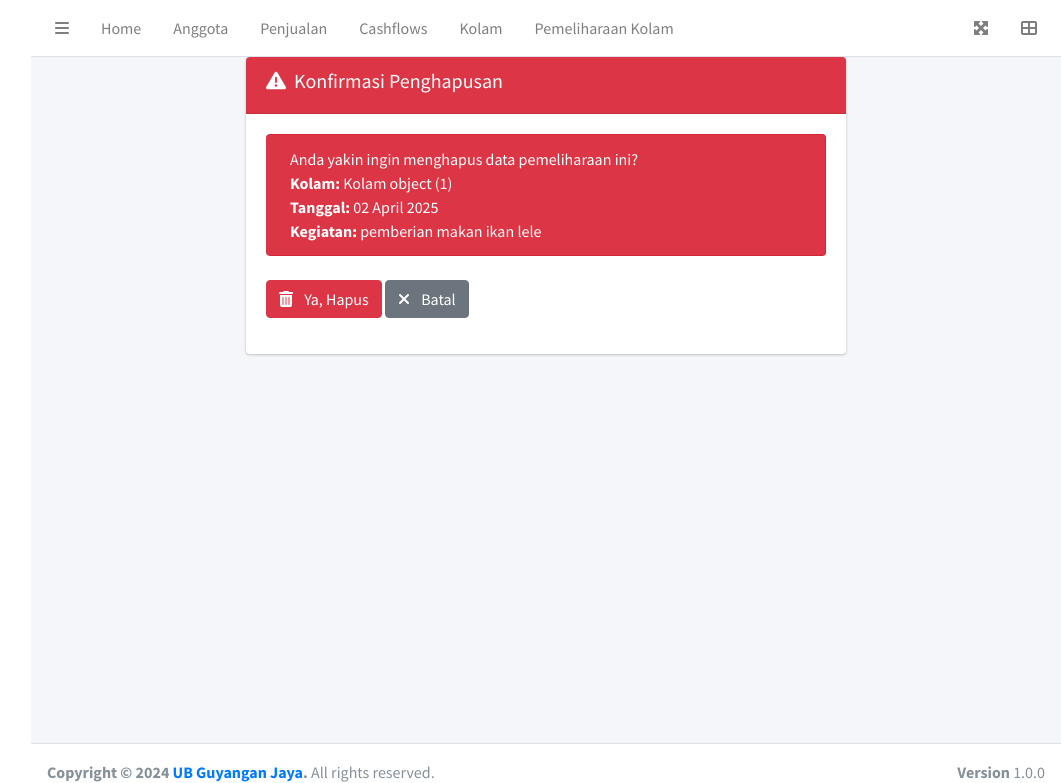
After one commit to rafianto/GuyJayaApp, a Django app: page /pemeliharaan/6/delete/ in a window 1280 px wide. The commit adds this page. Shown: the top 783 px of the page, without its empty margins (219-1280 px from the left). Run offline with Django 5.2, Linux system fonts and the light colour scheme; data comes from the database, SQL or seed files in the repository; both versions use the stored data as it was after the commit; some libraries are stand-ins or nearby versions.

Commit message:
update pemeliharaan kolam

```diff
--- /dev/null
+++ b/pemeliharaan/templates/pemeliharaan/confirm_delete.html
@@ -0,0 +1,39 @@
+{% extends 'myapp_base/base.html' %}
+
+{% block content %}
+<div class="card">
+    <div class="card-header bg-danger text-white">
+        <h5><i class="fas fa-exclamation-triangle mr-2"></i>Konfirmasi Penghapusan</h5>
+    </div>
+    <div class="card-body">
+        <form method="post">
+            {% csrf_token %}
+            <div class="alert alert-danger">
+                <p class="mb-0">Anda yakin ingin menghapus data pemeliharaan ini?</p>
+                <p class="mb-0"><strong>Kolam:</strong> {{ object.kolamdesc }}</p>
+                <p class="mb-0"><strong>Tanggal:</strong> {{ object.tanggal|date:"d F Y" }}</p>
+                <p class="mb-0"><strong>Kegiatan:</strong> {{ object.uraian_kegiatan|truncatechars:50 }}</p>
+            </div>
+
+            <div class="form-group mt-4">
+                <button type="submit" class="btn btn-danger">
+                    <i class="fas fa-trash-alt mr-2"></i> Ya, Hapus
+                </button>
+                <a href="{% url 'pemeliharaan:list' %}" class="btn btn-secondary">
+                    <i class="fas fa-times mr-2"></i> Batal
+                </a>
+            </div>
+        </form>
+    </div>
+</div>
+
+<style>
+    .card {
+        max-width: 600px;
+        margin: 0 auto;
+    }
+    .alert {
+        border-left: 4px solid #dc3545;
+    }
+</style>
+{% endblock %}
--- a/pemeliharaan/templates/pemeliharaan/pemeliharaan_form.html
+++ b/pemeliharaan/templates/pemeliharaan/pemeliharaan_form.html
@@ -28,11 +28,7 @@
                         {% endfor %}
                     </select>
                     <small class="text-muted mt-1 d-block" id="kolam-deskripsi">
-                        {% if form.kolamdesc.value %}
-                            Deskripsi: {{ form.kolamdesc.field.queryset.get(id=form.kolamdesc.value).deskripsi|default:"Tidak ada deskripsi" }}
-                        {% else %}
-                            Pilih kolam untuk melihat deskripsi
-                        {% endif %}
+                        Pilih kolam untuk melihat deskripsi
                     </small>
                     {% if form.kolamdesc.errors %}
                         <div class="invalid-feedback d-block">
--- a/pemeliharaan/views.py
+++ b/pemeliharaan/views.py
@@ -1,38 +1,55 @@
 from django.views.generic import ListView, CreateView, UpdateView, DeleteView
 from django.urls import reverse_lazy
 from django import forms
+from django.contrib import messages
 from .models import PemeliharaanKolam
 
-# Create a ModelForm for PemeliharaanKolam
 class PemeliharaanKolamForm(forms.ModelForm):
     class Meta:
         model = PemeliharaanKolam
-        fields = '__all__'  # or specify fields explicitly: ['field1', 'field2', ...]
+        fields = '__all__'
+        widgets = {
+            'tanggal': forms.DateInput(attrs={'type': 'date'}),
+            'uraian_kegiatan': forms.Textarea(attrs={'rows': 3}),
+        }
+        labels = {
+            'kolamdesc': 'Kolam',
+            'uraian_kegiatan': 'Deskripsi Kegiatan',
+            'nilai_value': 'Biaya Pemeliharaan'
+        }
 
 class PemeliharaanListView(ListView):
     model = PemeliharaanKolam
     template_name = 'pemeliharaan/list.html'
-    context_object_name = 'list'
+    context_object_name = 'pemeliharaan_list'
     paginate_by = 10
+    ordering = ['-tanggal']  # Default ordering
 
     def get_queryset(self):
-        return PemeliharaanKolam.objects.select_related('kolamdesc').order_by('-id')
+        queryset = super().get_queryset()
+        return queryset.select_related('kolamdesc')
 
 class PemeliharaanCreateView(CreateView):
     model = PemeliharaanKolam
-    form_class = PemeliharaanKolamForm  # Use the form class instead of the model
+    form_class = PemeliharaanKolamForm
     template_name = 'pemeliharaan/pemeliharaan_form.html'
     success_url = reverse_lazy('pemeliharaan:list')
 
     def form_valid(self, form):
-        # Optional: Add any pre-save logic here
-        return super().form_valid(form)
+        response = super().form_valid(form)
+        messages.success(self.request, 'Data pemeliharaan berhasil ditambahkan')
+        return response
 
 class PemeliharaanUpdateView(UpdateView):
     model = PemeliharaanKolam
-    form_class = PemeliharaanKolamForm  # Use the form class instead of the model
+    form_class = PemeliharaanKolamForm
     template_name = 'pemeliharaan/pemeliharaan_form.html'
     success_url = reverse_lazy('pemeliharaan:list')
+
+    def form_valid(self, form):
+        response = super().form_valid(form)
+        messages.success(self.request, 'Data pemeliharaan berhasil diperbarui')
+        return response
 
 class PemeliharaanDeleteView(DeleteView):
     model = PemeliharaanKolam
@@ -40,6 +57,5 @@ class PemeliharaanDeleteView(DeleteView):
     success_url = reverse_lazy('pemeliharaan:list')
 
     def delete(self, request, *args, **kwargs):
-        from django.contrib import messages
-        messages.success(self.request, "Record deleted successfully")
+        messages.success(self.request, "Data pemeliharaan berhasil dihapus")
         return super().delete(request, *args, **kwargs)
--- a/templates/myapp_base/header.html
+++ b/templates/myapp_base/header.html
@@ -19,6 +19,9 @@
     <li class="nav-item d-none d-sm-inline-block">
       <a href="/kolam/" class="nav-link">Kolam</a>
     </li>
+    <li class="nav-item d-none d-sm-inline-block">
+      <a href="/pemeliharaan/" class="nav-link">Pemeliharaan Kolam</a>
+    </li>
   </ul>
 
   <!-- Right navbar links -->
```
Also changed, not shown: pemeliharaan/templates/pemeliharaan/comfirm_delete.html (deleted, +0 -23 lines), pemeliharaan/templates/pemeliharaan/list.html (+4 -4 lines), db.sqlite3.
